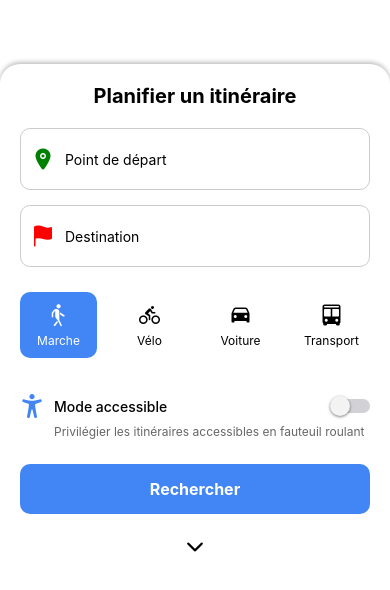
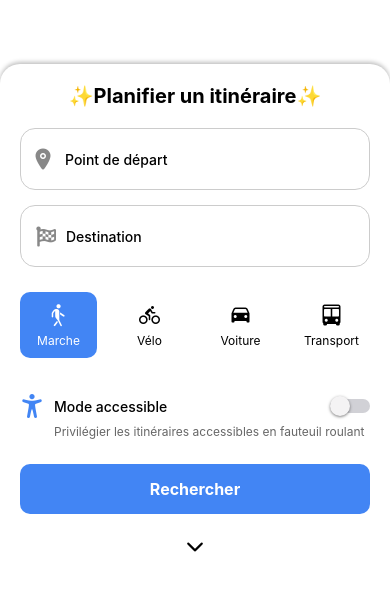
Before and after one commit to nahel-b/hackaton_maps, a React Native app: screen / in a window 390 px wide. Shown: the part 254-844 px from the top of the page. Built offline with nearby package versions, Linux system fonts and the light colour scheme.

Commit message:
amelioration design principal

```diff
--- a/components/RouteInfoModal.js
+++ b/components/RouteInfoModal.js
@@ -357,7 +357,39 @@ const RouteInfoModal = ({ visible, routeData, onClose, transportMode, stopTimesD
                             />
                           </View>
                           <View style={styles.legInfo}>
-                            <Text style={styles.legMode}>{leg.mode === 'WALK' ? 'Marche' : (leg.mode === 'BICYCLE' ? 'Vélo' : (leg.mode === 'CAR' ? 'Voiture' : 'Transport en commun'))}</Text>
+                            <Text style={styles.legMode}>
+                              {leg.mode === 'WALK' ? 'Marche' :
+                               leg.mode === 'BICYCLE' ? 'Vélo' :
+                               leg.mode === 'CAR' ? 'Voiture' :
+                               // For transit modes, display line and direction when available
+                                 leg.routeShortName ? (
+                                 <View style={{ flexDirection: 'row', alignItems: 'center' }}>
+                                   <View style={[
+                                   {
+                                    width: 20,
+                                    height: 20,
+                                    borderRadius: 17.5,
+                                    alignItems: 'center',
+                                    justifyContent: 'center',
+                                    marginRight: 5,
+                                  },
+                                   {backgroundColor: leg.mode === 'TRAM' ?
+                                     getTramColor(leg.routeShortName) :
+                                     '#0D47A1'}
+                                   ]}>
+                                   <Text style={{fontSize : 13,color : "white",fontWeight : "bold"}}>{leg.routeShortName}</Text>
+                                   </View>
+                                   {leg.headsign && (
+                                   <Text style={styles.headsignText}>→ {leg.headsign}</Text>
+                                   )}
+                                 </View>
+                                 ) : leg.headsign ? (
+                                 <View style={styles.routeWithHeadsign}>
+                                   <Text>Transport en commun</Text>
+                                   <Text style={styles.headsignText}>→ {leg.headsign}</Text>
+                                 </View>
+                                 ) : 'Transport en commun'}
+                              </Text>
                               <Text>{formatDistance(leg.distance)} • {formatDuration(leg.duration)}</Text>
                               <Text style={styles.legTime}>{formatTime(leg.startTime)} - {formatTime(leg.endTime)}</Text>
                               </View>
@@ -460,7 +492,7 @@ const styles = StyleSheet.create({
   sectionTitle: {
     fontSize: 16,
     fontWeight: 'bold',
-    marginTop: 0,
+    marginTop: 10,
     marginBottom: 5,
   },
   legContainer: {
--- a/components/RouteModal.js
+++ b/components/RouteModal.js
@@ -1,6 +1,6 @@
 import React from 'react';
 import { StyleSheet, Modal, View, Text, TextInput, TouchableOpacity } from 'react-native';
-import { Ionicons } from '@expo/vector-icons';
+import { FontAwesome5, Ionicons } from '@expo/vector-icons';
 import { Switch } from 'react-native'; // Ajoutez l'import du Switch
 
 const RouteModal = ({
@@ -25,11 +25,11 @@ const RouteModal = ({
     >
       <View style={styles.centeredView}>
         <View style={styles.modalView}>
-          <Text style={styles.modalTitle}>Planifier un itinéraire</Text>
+          <Text style={styles.modalTitle}>✨Planifier un itinéraire✨</Text>
 
           {/* Input départ */}
           <View style={styles.inputContainer}>
-            <Ionicons name="location" size={24} color="green" />
+            <Ionicons name="location" size={24} color="#888" />
             <TextInput
               style={styles.input}
               placeholder="Point de départ"
@@ -39,13 +39,15 @@ const RouteModal = ({
           </View>
 
           {/* Input arrivée */}
-          <View style={styles.inputContainer}>
-            <Ionicons name="flag" size={24} color="red" />
+          <View style={[styles.inputContainer,{}]}>
+            <View style={{width: 5}}></View>
+            <FontAwesome5 name="flag-checkered" size={20} color="#888" />
             <TextInput
               style={styles.input}
               placeholder="Destination"
               value={endLocation}
               onChangeText={onEndLocationChange}
+
             />
           </View>
 
@@ -155,7 +157,7 @@ const styles = StyleSheet.create({
     alignItems: 'center',
     borderWidth: 1,
     borderColor: '#ccc',
-    borderRadius: 10,
+    borderRadius: 15,
     padding: 10,
     marginBottom: 15,
   },
@@ -163,6 +165,7 @@ const styles = StyleSheet.create({
     flex: 1,
     marginLeft: 10,
     height: 40,
+    fontWeight: '500',
   },
   transportContainer: {
     flexDirection: 'row',
```
Lines whose indentation alone changed are shown as unchanged.
